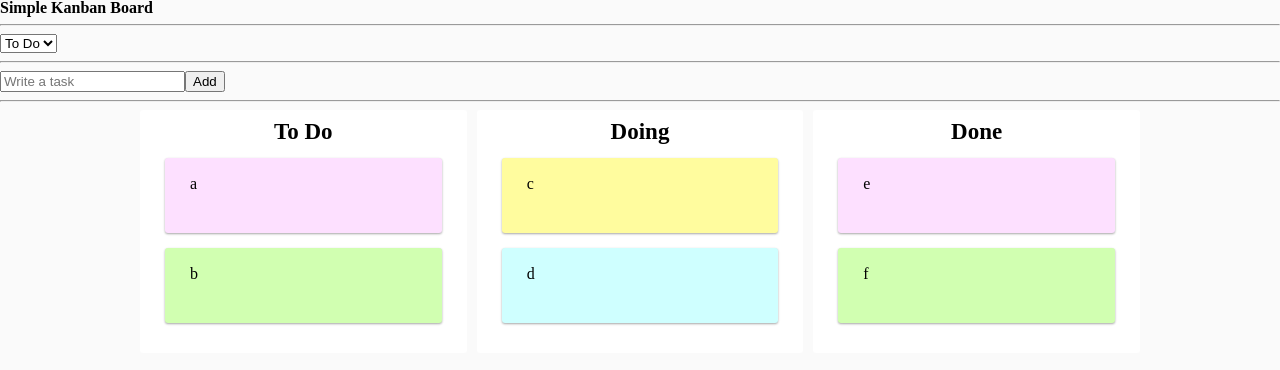
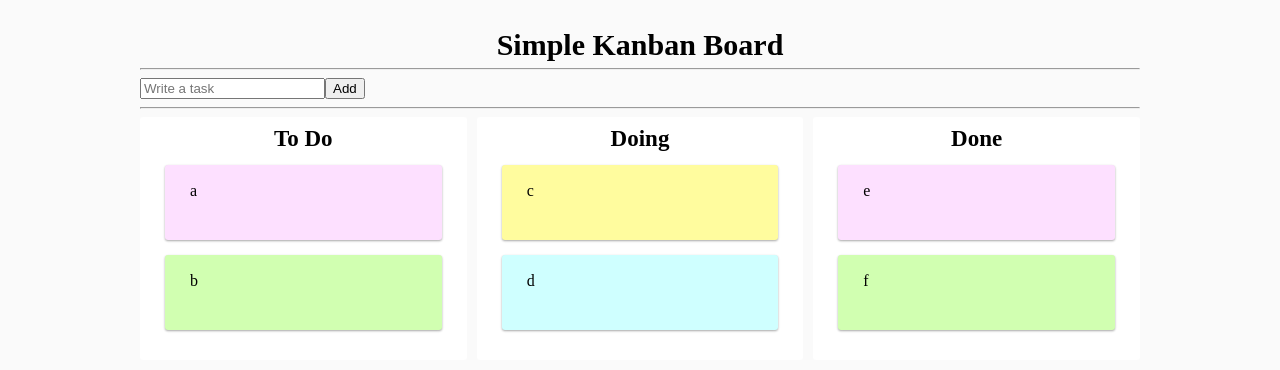
Before and after one commit to nujeyh/simple-kanban-board, a React (Create React App) app: page / in a window 1280 px wide. Shown: the top 370 px of the page. Built offline with nearby package versions, Linux system fonts and the light colour scheme; a web font is replaced by a local one.

Commit message:
💄 Add title style and remove select tag

```diff
--- a/src/components/ToDoList.tsx
+++ b/src/components/ToDoList.tsx
@@ -44,19 +44,12 @@ const ToDoList = () => {
   };
 
   return (
-    <div>
-      <h1>Simple Kanban Board</h1>
-      <hr />
-      <select onInput={onInput}>
-        <option value={Categories.TODO}>To Do</option>
-        <option value={Categories.DOING}>Doing</option>
-        <option value={Categories.DONE}>Done</option>
-      </select>
+    <Wrapper>
+      <Title>Simple Kanban Board</Title>
       <hr />
       <CreateToDo />
       <hr />
       <DragDropContext onDragEnd={onDragEnd}>
-        <Wrapper>
         <BoardWrapper>
           {Object.keys(boardArr).map((boardId) => {
             return (
@@ -68,14 +61,18 @@ const ToDoList = () => {
             );
           })}
         </BoardWrapper>
+      </DragDropContext>
     </Wrapper>
-      </DragDropContext>
-    </div>
   );
 };
 const Wrapper = styled.div`
   max-width: 1000px;
-  margin: 0 auto;
+  margin: 30px auto;
+  padding: 0 10px;
+`;
+const Title = styled.h1`
+  font-size: 30px;
+  text-align: center;
 `;
 const BoardWrapper = styled.div`
   display: grid;
```
Lines whose indentation alone changed are shown as unchanged.
